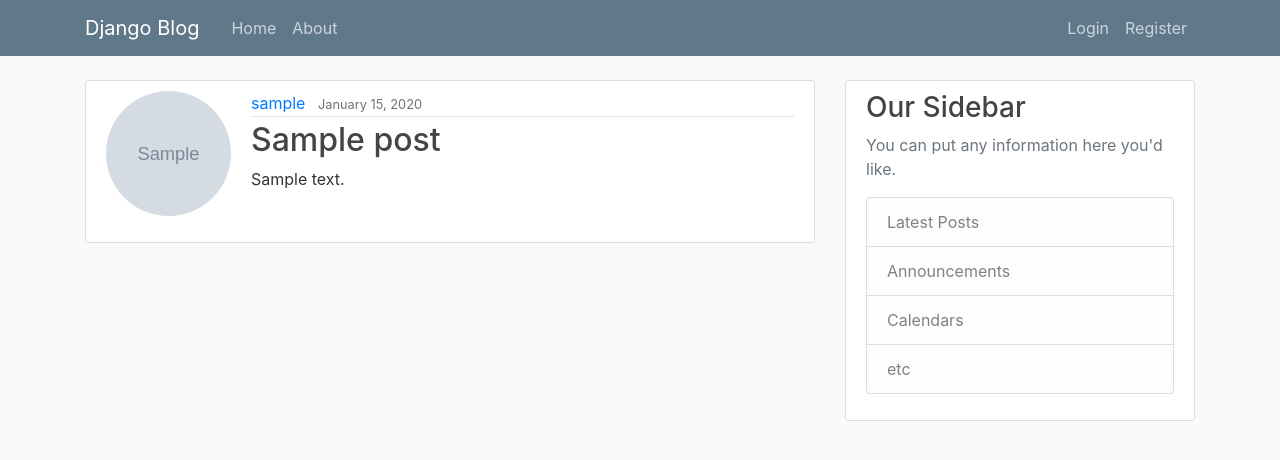
After one commit to Md-Masud-Rana-Akash/SimpleBlog, a Django app: page /post/1/ in a window 1280 px wide. The commit adds this page. Shown: the top 460 px of the page. Run offline with Django 3.2, Linux system fonts and the light colour scheme; tables that the repository leaves empty hold one stand-in row (values such as "Sample post"); grey boxes marked "Sample" are stand-in pictures; some libraries are stand-ins or nearby versions.

Commit message:
post CRUD added

```diff
--- a/blog/models.py
+++ b/blog/models.py
@@ -1,6 +1,8 @@
 from django.db import models
 from django.utils import timezone
 from django.contrib.auth.models import User
+from django.urls import reverse
+
 
 
 class Post(models.Model):
@@ -11,3 +13,7 @@ class Post(models.Model):
 
     def __str__(self):
         return self.title
+
+    # redirect, after the update of the specific url
+    def get_absolute_url(self):
+        return reverse('post-detail', kwargs = {'pk':self.pk})
--- a/blog/templates/blog/base.html
+++ b/blog/templates/blog/base.html
@@ -33,6 +33,7 @@
                 <!-- Navbar Right Side -->
                 <div class="navbar-nav">
                   {% if user.is_authenticated %}
+                    <a class="nav-item nav-link" href="{% url 'post-create' %}">New post</a>
                     <a class="nav-item nav-link" href="{% url 'profile' %}">Profile</a>
                     <a class="nav-item nav-link" href="{% url 'logout' %}">Logout</a>
                     <p class="nav-item nav-link">{{ user.username }}</p>
--- a/blog/templates/blog/home.html
+++ b/blog/templates/blog/home.html
@@ -8,7 +8,7 @@
       <small class="text-muted">{{ post.date_posted|date:"F d, Y" }}</small>
     </div>
     <h2>
-      <a class="article-title" href="#">{{ post.title }}</a>
+      <a class="article-title" href="{% url 'post-detail' post.id %}">{{ post.title }}</a>
     </h2>
     <p class="article-content">{{ post.content }}</p>
   </div>
--- /dev/null
+++ b/blog/templates/blog/post_detail.html
@@ -0,0 +1,19 @@
+{% extends "blog/base.html" %} {% block content %}
+<article class="media content-section">
+  <img class= "rounded-circle account-img" src="{{ object.author.profile.image.url }}" alt="{{ object.content }}">
+  <div class="media-body">
+    <div class="article-metadata">
+      <a class="mr-2" href="#">{{ object.author }}</a>
+      <small class="text-muted">{{ object.date_posted|date:"F d, Y" }}</small>
+      {% if object.author == user %}
+        <div>
+            <a class="btn btn-secondary btn-sm mt-1 mb-1" href="{% url 'post-update' object.id %}">Update</a>
+            <a class="btn btn-danger btn-sm mt-1 mb-1" href="{% url 'post-delete' object.id %}">Delete</a>
+        </div>
+      {% endif %}
+    </div>
+    <h2 class="article-title"> {{ object.title }}</h2>
+    <p class="article-content">{{ object.content }}</p>
+  </div>
+</article>
+{% endblock content %}
--- a/blog/urls.py
+++ b/blog/urls.py
@@ -1,7 +1,18 @@
 from django.urls import path
+from .views import (PostListView,
+                    PostDetailView,
+                    PostCreateView,
+                    PostUpdateView,
+                    PostDeleteView
+)
 from . import views
 
 urlpatterns = [
-    path('', views.home, name='blog-home'),
-    path('about/', views.about, name='blog-about'),
+    path('', PostListView.as_view(), name = 'blog-home'),
+    path('post/<int:pk>/', PostDetailView.as_view(), name = 'post-detail'),
+    path('post/new/' , PostCreateView.as_view(), name = 'post-create'),
+    path('post/<int:pk>/update', PostUpdateView.as_view(), name = 'post-update'),
+    path('post/<int:pk>/delete', PostDeleteView.as_view(), name = 'post-delete'),
+    path('about/', views.about, name = 'blog-about'),
+
 ]
--- a/blog/views.py
+++ b/blog/views.py
@@ -1,12 +1,66 @@
 from django.shortcuts import render
-from django.http import HttpResponse
+from django.contrib.auth.mixins import LoginRequiredMixin, UserPassesTestMixin
+from django.views.generic import (
+    ListView,
+    DetailView,
+    CreateView,
+    UpdateView,
+    DeleteView)
 from .models import Post
 
-def home(request):
-    context = {
-        'posts': Post.objects.all()
-    }
-    return render(request, 'blog/home.html', context)
+
+# def home(request):
+#     context = {
+#         'posts': Post.objects.all()
+#     }
+#     return render(request, 'blog/home.html', context)
+
+
+class PostListView(ListView):
+    model = Post
+    template_name = 'blog/home.html'
+    context_object_name = 'posts'
+    ordering = ['-date_posted']
+
+
+class PostDetailView(DetailView):
+    model = Post
+
+class PostCreateView(LoginRequiredMixin, CreateView):
+    model = Post
+    fields = ['title' , 'content']
+
+    def form_valid(self, form):
+        form.instance.author = self.request.user
+        return super().form_valid(form)
+
+class PostUpdateView(LoginRequiredMixin, UserPassesTestMixin, UpdateView):
+    model = Post
+    fields = ['title' , 'content']
+
+    # override the method to say the author of the post is the logged in user!
+    def form_valid(self, form):
+        form.instance.author = self.request.user
+        return super().form_valid(form)
+
+
+    # check logedin user's post or not!
+    def test_func(self):
+        post = self.get_object()
+        if self.request.user == post.author:
+            return True
+        return False
+
+class PostDeleteView(LoginRequiredMixin, UserPassesTestMixin,DeleteView):
+    model = Post
+    success_url = '/'
+
+    # check logedin user's post or not!
+    def test_func(self):
+        post = self.get_object()
+        if self.request.user == post.author:
+            return True
+        return False
 
 def about(request):
     return HttpResponse('<h1>About</h1>')
```
Also changed, not shown: blog/templates/blog/post_confirm_delete.html (added, +17 -0 lines), blog/templates/blog/post_form.html (added, +18 -0 lines).
